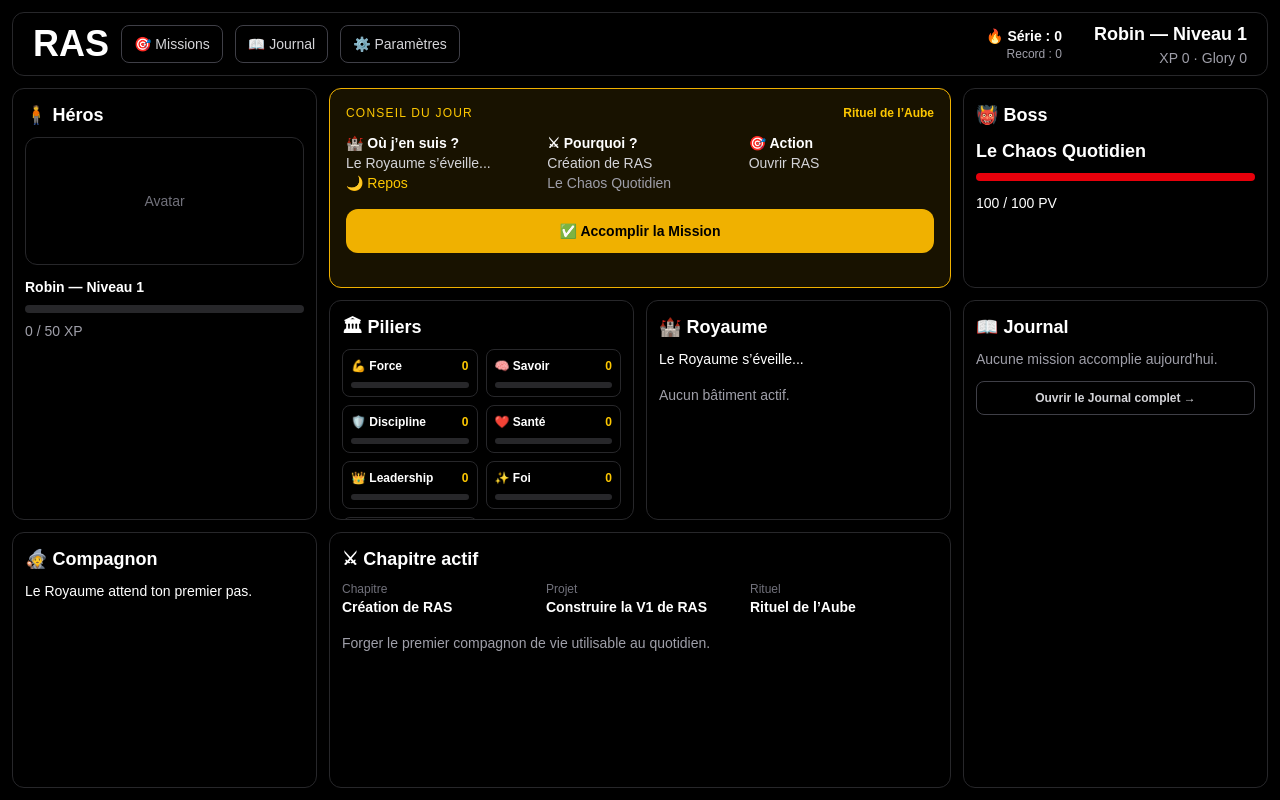
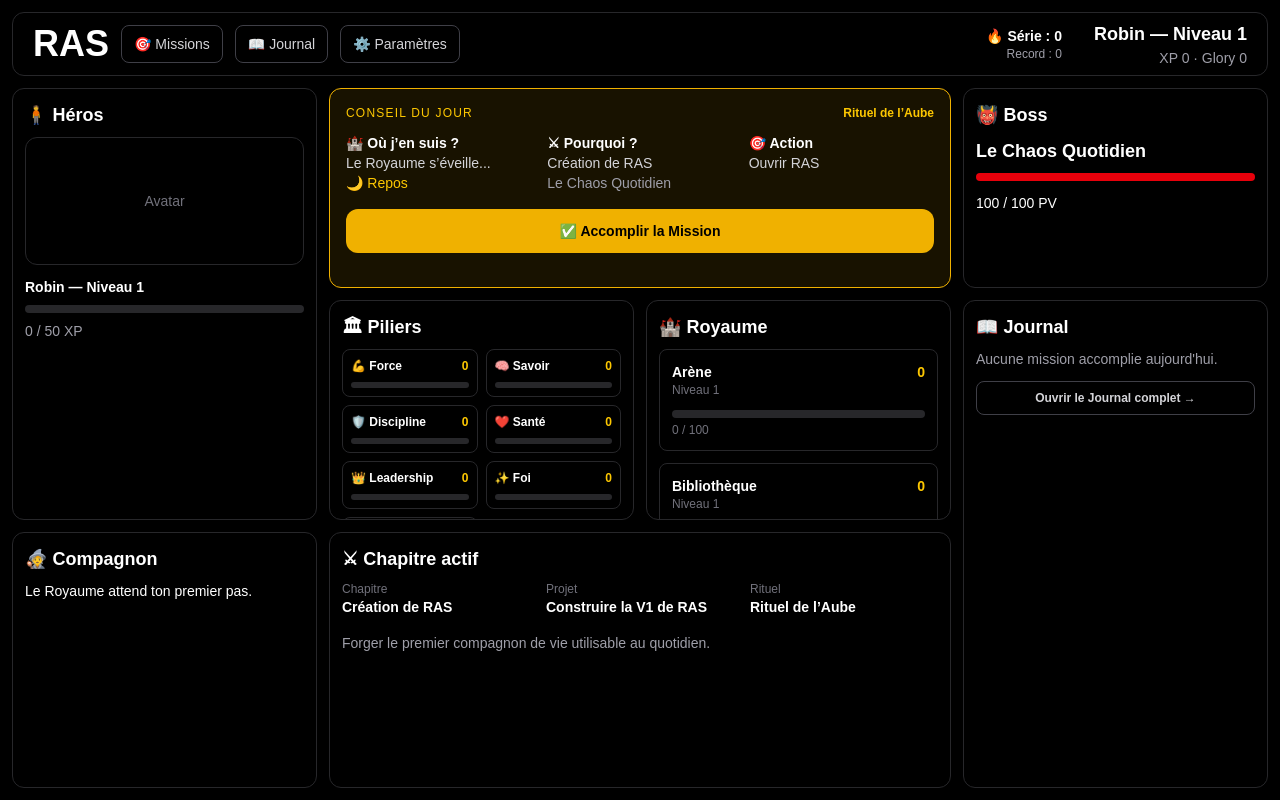
Before and after one commit to RobinWhitman/ras, a Next.js app: page / in a window 1280 px wide. Built offline with nearby package versions, Linux system fonts and the light colour scheme.

Commit message:
Macro Sprint Royaume - Progression des bâtiments

```diff
--- a/src/components/dashboard/Dashboard.tsx
+++ b/src/components/dashboard/Dashboard.tsx
@@ -113,9 +113,7 @@ export default function Dashboard() {
           {/* Centre milieu droit : Royaume */}
           <div className="col-span-3 min-h-0">
             <KingdomPanel
-              kingdomState={kingdom.state}
-              unlockedBuildings={unlockedBuildings}
-              kingdomBuildings={kingdomBuildings}
+    pillarScores={pillarScores}
             />
           </div>
 
--- a/src/components/dashboard/KingdomPanel.tsx
+++ b/src/components/dashboard/KingdomPanel.tsx
@@ -1,43 +1,90 @@
 import Card from "@/components/Card";
+import {
+  buildingNames,
+  getBuildingProgress,
+} from "@/lib/buildings";
 import type { Pillar } from "@/types/game";
 
-type KingdomPanelProps = {
-  kingdomState: string;
-  unlockedBuildings: {
+type Props = {
+  pillarScores: {
     pillar: Pillar;
     score: number;
   }[];
-  kingdomBuildings: Record<Pillar, string>;
 };
 
 export default function KingdomPanel({
-  kingdomState,
-  unlockedBuildings,
-  kingdomBuildings,
-}: KingdomPanelProps) {
+  pillarScores,
+}: Props) {
+
   return (
     <Card title="🏰 Royaume">
-      <p>{kingdomState}</p>
 
-      <div className="mt-4">
-        {unlockedBuildings.length === 0 ? (
-          <p className="text-zinc-400">Aucun bâtiment actif.</p>
-        ) : (
-          <ul className="space-y-2">
-            {unlockedBuildings.map((item) => (
-              <li
-                key={item.pillar}
-                className="border border-zinc-800 rounded-lg p-3"
-              >
-                <p className="font-semibold">
-                  {kingdomBuildings[item.pillar]}
+      <div className="space-y-3">
+
+        {pillarScores.map((item) => {
+
+          const building =
+            getBuildingProgress(item.score);
+
+          return (
+
+            <div
+              key={item.pillar}
+              className="rounded-lg border border-zinc-800 p-3"
+            >
+
+              <div className="flex justify-between">
+
+                <div>
+
+                  <p className="font-bold">
+
+                    {buildingNames[item.pillar]}
+
+                  </p>
+
+                  <p className="text-xs text-zinc-500">
+
+                    Niveau {building.level}
+
+                  </p>
+
+                </div>
+
+                <p className="text-yellow-400 font-bold">
+
+                  {item.score}
+
                 </p>
-                <p className="text-zinc-400">Pilier {item.pillar}</p>
-              </li>
-            ))}
-          </ul>
-        )}
+
+              </div>
+
+              <div className="mt-3 h-2 rounded-full bg-zinc-800">
+
+                <div
+                  className="h-full rounded-full bg-yellow-500 transition-all"
+                  style={{
+                    width: `${building.percent}%`,
+                  }}
+                />
+
+              </div>
+
+              <p className="mt-1 text-xs text-zinc-500">
+
+                {building.current} / {building.next}
+
+              </p>
+
+            </div>
+
+          );
+
+        })}
+
       </div>
+
     </Card>
   );
+
 }
--- /dev/null
+++ b/src/lib/buildings.ts
@@ -0,0 +1,77 @@
+import type { Pillar } from "@/types/game";
+
+export interface BuildingProgress {
+  level: number;
+  current: number;
+ next: number;
+  percent: number;
+}
+
+const LEVELS = [
+  0,
+  100,
+  250,
+  500,
+  900,
+  1400,
+  2000,
+  2800,
+  3800,
+  5000,
+];
+
+export function getBuildingProgress(
+  score: number
+): BuildingProgress {
+
+  let level = 1;
+
+  for (let i = 0; i < LEVELS.length; i++) {
+    if (score >= LEVELS[i]) {
+      level = i + 1;
+    }
+  }
+
+  const currentThreshold =
+    LEVELS[level - 1] ?? 0;
+
+  const nextThreshold =
+    LEVELS[level] ??
+    currentThreshold + 1000;
+
+  const current =
+    score - currentThreshold;
+
+  const next =
+    nextThreshold - currentThreshold;
+
+  const percent =
+    Math.min(
+      100,
+      Math.round((current / next) * 100)
+    );
+
+  return {
+    level,
+    current,
+    next,
+    percent,
+  };
+}
+
+export const buildingNames: Record<Pillar, string> = {
+
+  Force: "Arène",
+
+  Santé: "Infirmerie",
+
+  Discipline: "Tour",
+
+  Savoir: "Bibliothèque",
+
+  Leadership: "Palais",
+
+  Foi: "Sanctuaire",
+
+  Relations: "Place",
+};
```
